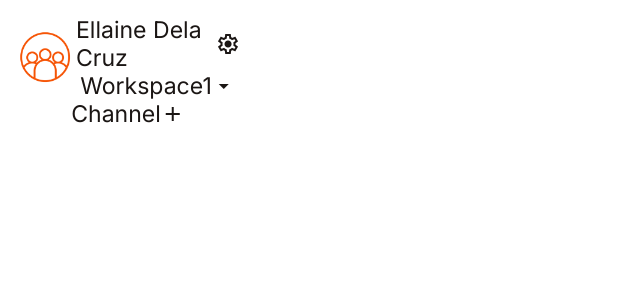
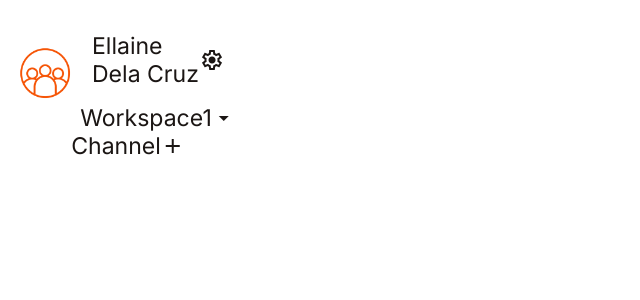
Before and after one commit to Elle008/slack-app, a React (Create React App) app: page /app in a window 1280 px wide. Shown: the top 300 px of the page, without its empty margins (0-640 px from the left). Built offline with nearby package versions, Linux system fonts and the light colour scheme.

Commit message:
small edits to wsform

```diff
--- a/src/components/SidePanel.jsx
+++ b/src/components/SidePanel.jsx
@@ -7,7 +7,7 @@ const SidePanel = () => {
         <img src={logo} className='round-img-s'/>
 
         <div>
-          <div class='flex-row pad-s%'>
+          <div class='flex-row pad-s'>
             Ellaine Dela Cruz
             <span class="material-symbols-outlined">settings</span>
           </div>
--- a/src/components/WorkspaceForm.jsx
+++ b/src/components/WorkspaceForm.jsx
@@ -1,4 +1,4 @@
-import { useState, useRef } from "react";
+import { useState, useRef, useEffect } from "react";
 import { useNavigate } from "react-router-dom";
 
 const WorkspaceForm = () => {
@@ -24,6 +24,12 @@ const WorkspaceForm = () => {
     setTeam([team.filter(i => i !== item)])
   }
 
+  useEffect(() => {
+    console.log(team)
+  })
+
+
+
   return (
     <div className="workspace">
       <header>
@@ -46,7 +52,7 @@ const WorkspaceForm = () => {
           {team.map(item => {
             return <div className="chips flex-row">
               <p>{item}</p>
-              <span class="material-symbols-outlined" onClick={() => deleteEmail(item)}>close</span>
+              <span className="material-symbols-outlined" onClick={() => deleteEmail(item)}>close</span>
             </div>
           })}
         </div>
```
